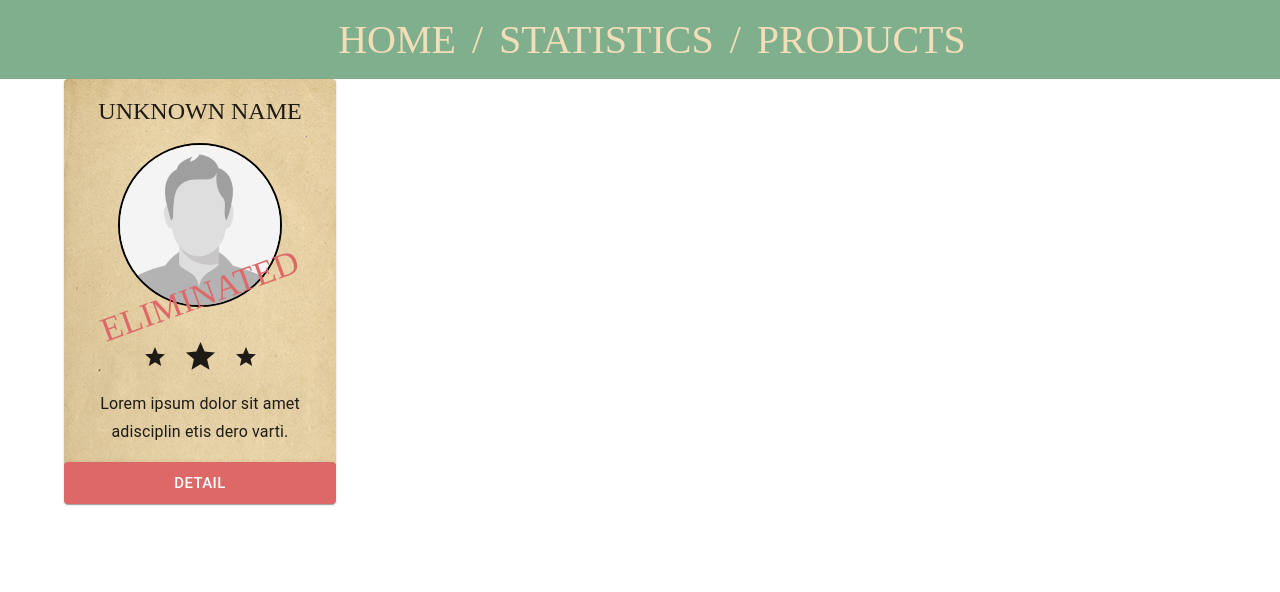
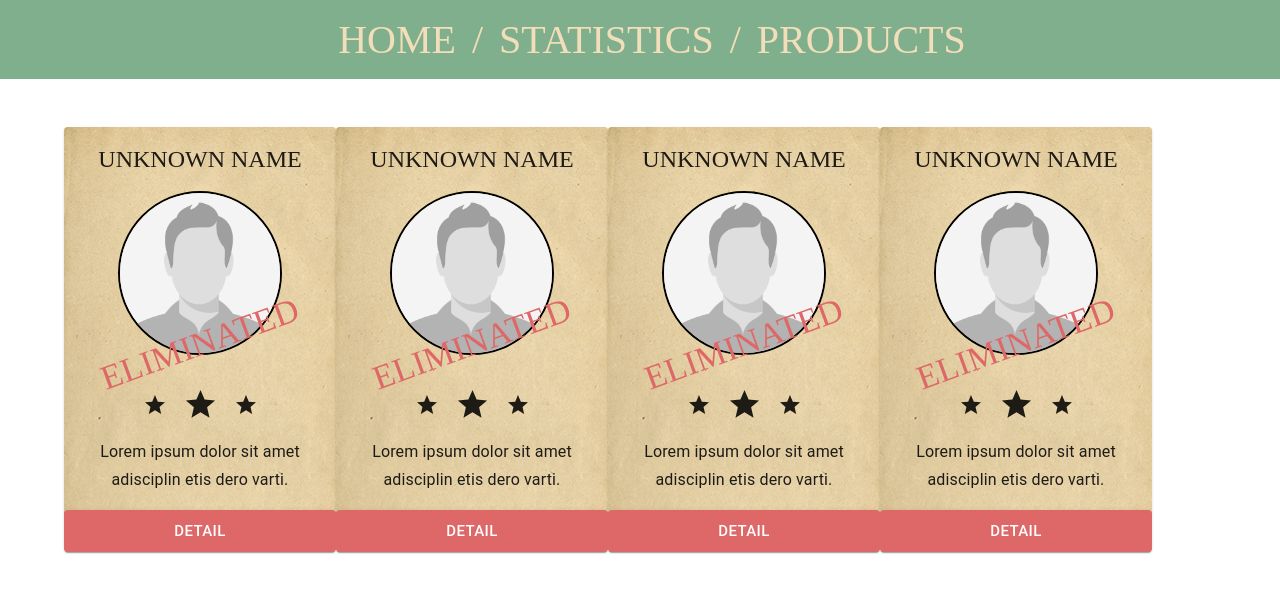
Before and after one commit to panarec/bounty-hunters, a React (Create React App) app: page / in a window 1280 px wide. Shown: the top 592 px of the page. Built offline with nearby package versions, Linux system fonts and the light colour scheme; a web font is replaced by a local one.

Commit message:
Added padding to card list

```diff
--- a/src/Components/CardList.js
+++ b/src/Components/CardList.js
@@ -7,11 +7,14 @@ export const CardList = ({ spacing }) => {
   const [criminals, setCriminals] = useState([]);
 
   return (
-    <Grid container spacing={spacing}>
+    <Grid container spacing={spacing} sx={{ paddingBlock: '3rem' }}>
       {criminals.map((criminal, index) => (
         <CriminalCard key={index} />
       ))}
       <CriminalCard xl={3} />
+      <CriminalCard xl={3} />
+      <CriminalCard xl={3} />
+      <CriminalCard xl={3} />
     </Grid>
   );
 };
```
